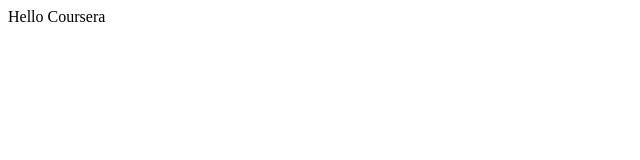
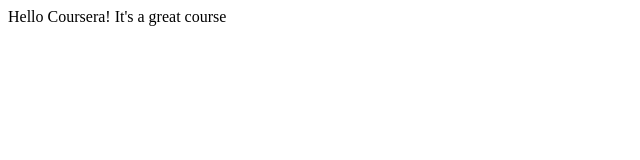
Before and after one commit to Pellart/Coursera-test, a plain HTML site: page site/index.html in a window 1280 px wide. Shown: the whole page, without its empty margins (0-640 px from the left). Drawn offline with Linux system fonts and the light colour scheme.

Commit message:
Small addition to our page content

```diff
--- a/site/index.html
+++ b/site/index.html
@@ -4,6 +4,6 @@
 	<title>Hello Coursera</title>
 </head>
 <body>
-<hl>Hello Coursera<hl>
+<hl>Hello Coursera! It's a great course<hl>
 </body>
 </html>
```
